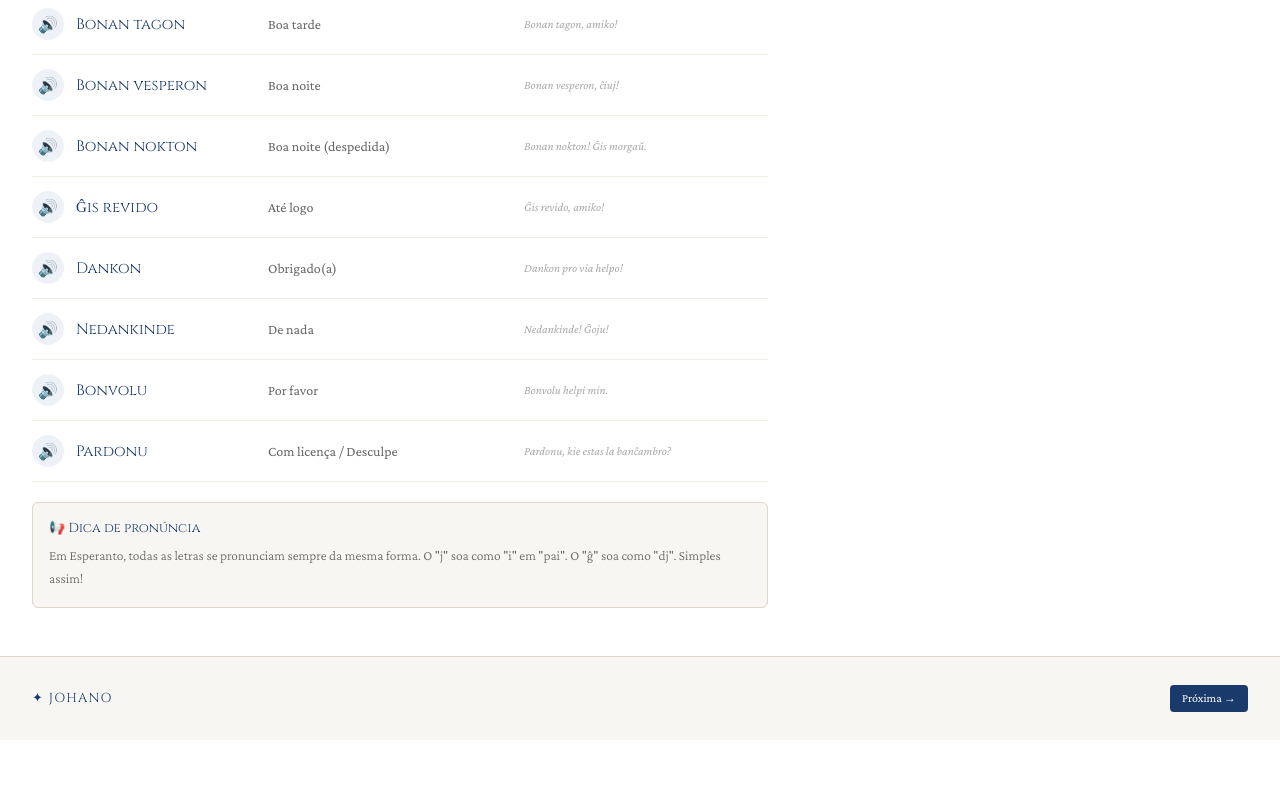
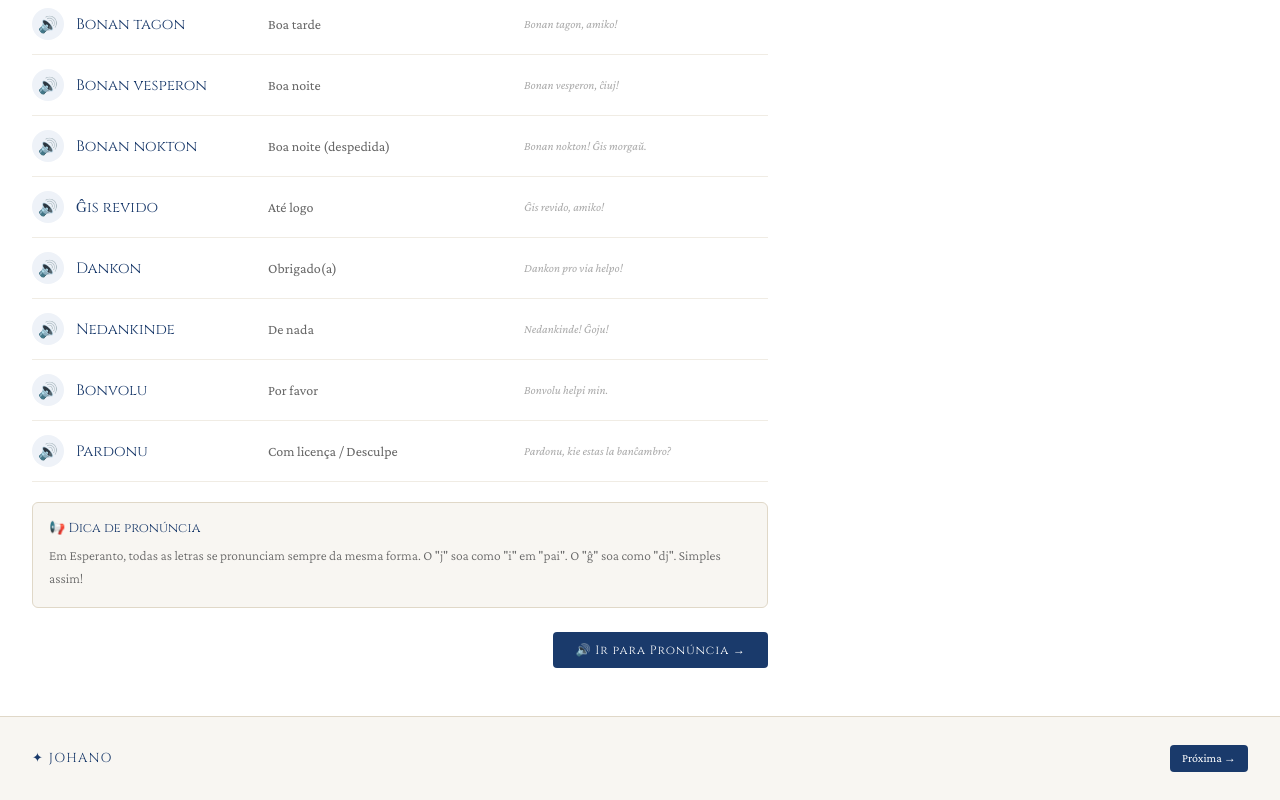
Before and after one commit to JohnVictori07/johano, a React (Vite) app: page /esperanto/licao/1 in a window 1280 px wide. Shown: the part 518-1318 px from the top of the page. Before the commit the page ends 1258 px from the top, so only its background shows below. Built offline with nearby package versions, Linux system fonts and the light colour scheme.

Commit message:
navegacao entre abas nas licoes

```diff
--- a/src/pages/EsperantoLicao.jsx
+++ b/src/pages/EsperantoLicao.jsx
@@ -736,6 +736,9 @@ export default function EsperantoLicao() {
             <p style={{ fontFamily:"'Cinzel',serif", fontSize:'13px', color:'#1a3a6b', marginBottom:'8px' }}>📢 Dica de pronúncia</p>
             <p style={{ fontSize:'13.5px', color:'#666', lineHeight:1.7, fontWeight:300 }}>{licao.pronuncia}</p>
           </div>
+          <div style={{ marginTop:'24px', display:'flex', justifyContent:'flex-end' }}>
+            <button onClick={()=>setAba('pronuncia')} style={{ background:'#1a3a6b', color:'#fff', border:'none', borderRadius:'4px', padding:'10px 22px', fontFamily:"'Cinzel',serif", fontSize:'12px', letterSpacing:'0.08em', cursor:'pointer' }}>🔊 Ir para Pronúncia →</button>
+          </div>
         </div>
       )}
 
@@ -753,6 +756,9 @@ export default function EsperantoLicao() {
                 <div style={{ fontSize:'11px', color:falando===i?'rgba(255,255,255,0.7)':'#aaa', marginTop:'3px' }}>{v.pt}</div>
               </div>
             ))}
+          </div>
+          <div style={{ marginTop:'24px', display:'flex', justifyContent:'flex-end' }}>
+            <button onClick={()=>setAba('dialogos')} style={{ background:'#1a3a6b', color:'#fff', border:'none', borderRadius:'4px', padding:'10px 22px', fontFamily:"'Cinzel',serif", fontSize:'12px', letterSpacing:'0.08em', cursor:'pointer' }}>💬 Ir para Diálogo →</button>
           </div>
         </div>
       )}
@@ -774,6 +780,9 @@ export default function EsperantoLicao() {
           <div style={{ padding:'14px', background:'#eef2f8', borderRadius:'6px' }}>
             <p style={{ fontFamily:"'Cinzel',serif", fontSize:'13px', color:'#1a3a6b', marginBottom:'6px' }}>💡 Dica</p>
             <p style={{ fontSize:'13px', color:'#555', fontWeight:300 }}>Leia o diálogo em voz alta antes de ouvir. Compare sua pronúncia com o áudio!</p>
+          </div>
+          <div style={{ marginTop:'24px', display:'flex', justifyContent:'flex-end' }}>
+            <button onClick={()=>setAba('exercicios')} style={{ background:'#1a3a6b', color:'#fff', border:'none', borderRadius:'4px', padding:'10px 22px', fontFamily:"'Cinzel',serif", fontSize:'12px', letterSpacing:'0.08em', cursor:'pointer' }}>✏️ Ir para Exercícios →</button>
           </div>
         </div>
       )}
```
